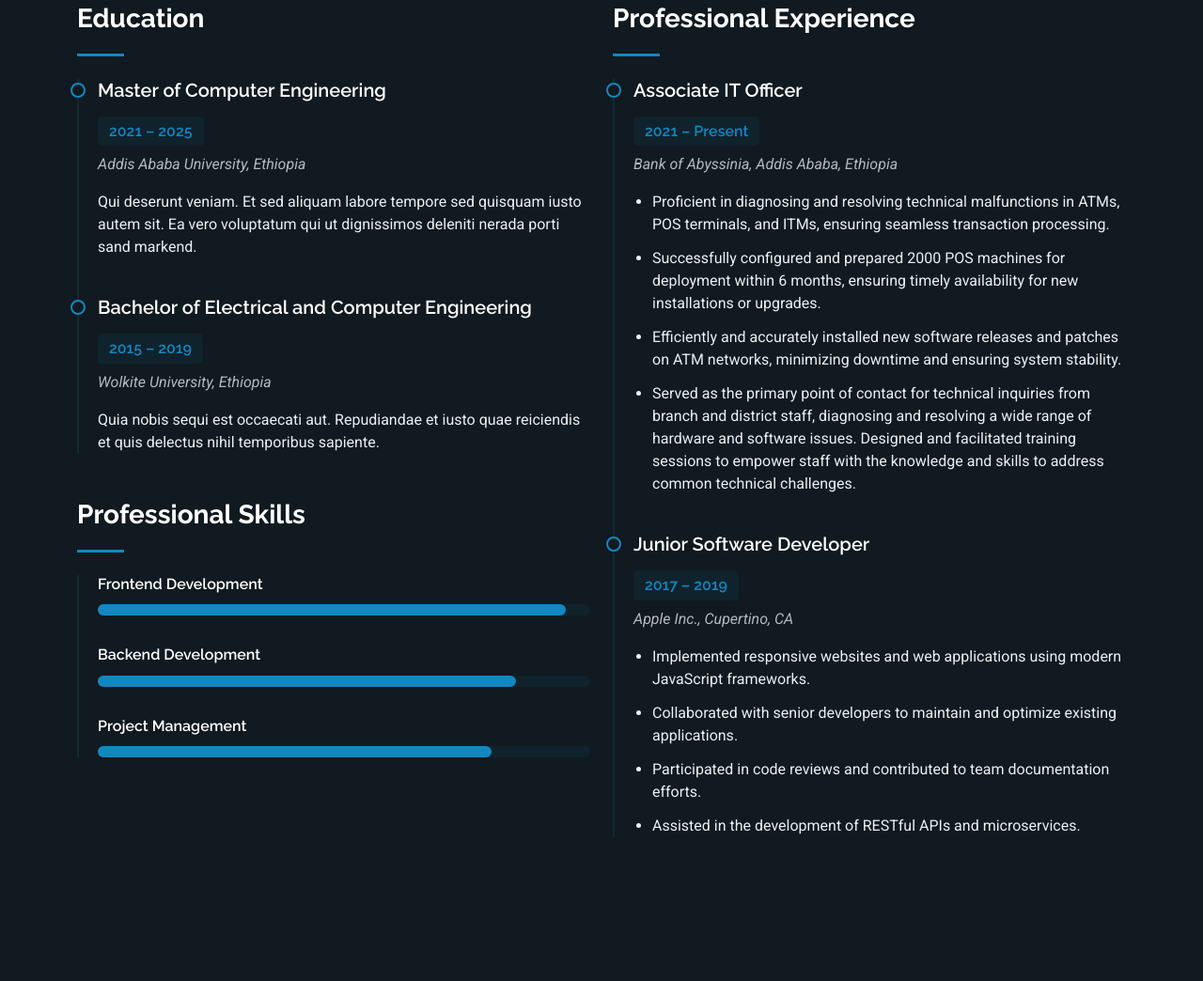
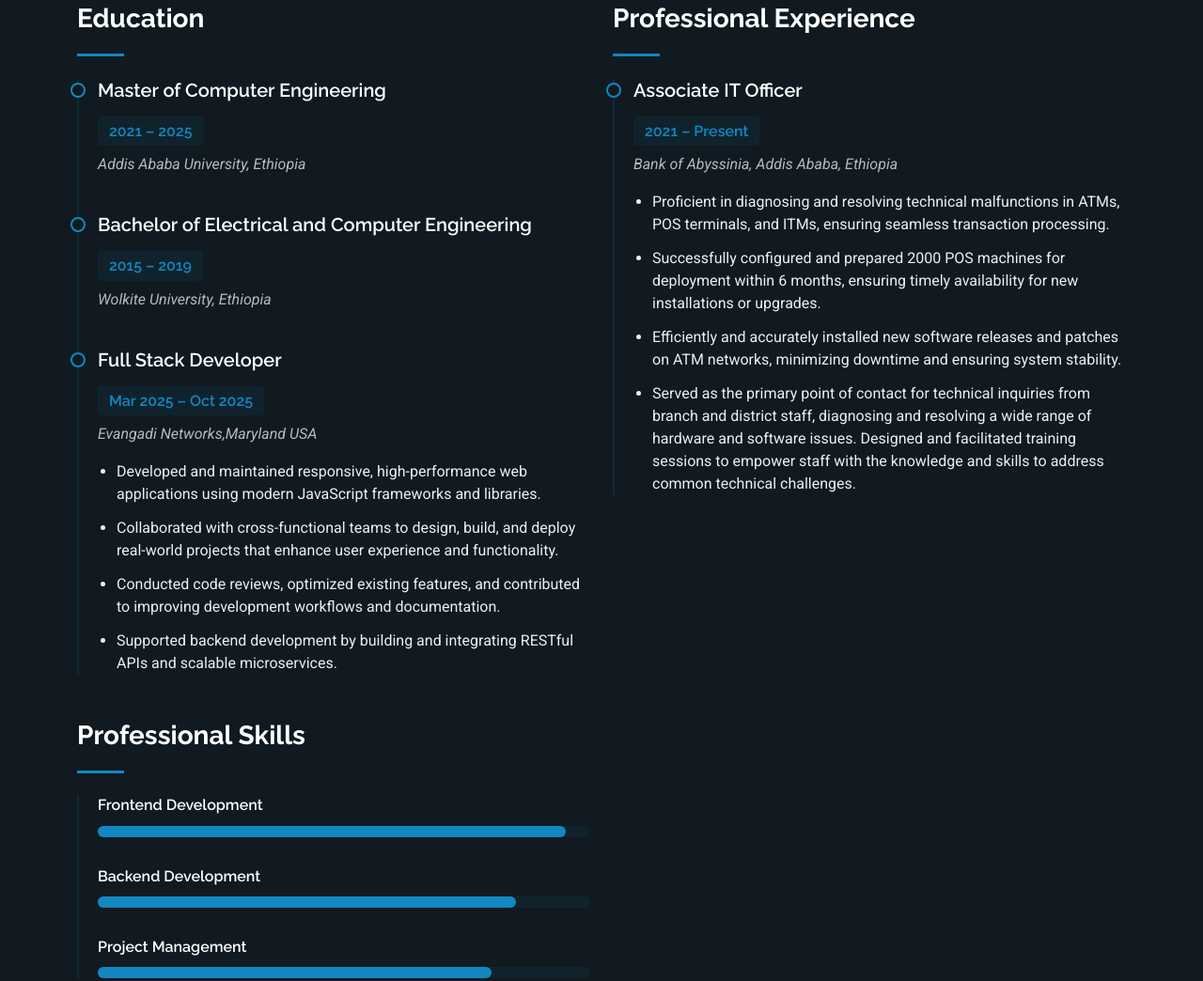
Before and after one commit to Rbk36/portfolio, a website: page index.html in a window 1280 px wide. Shown: the part 2707-3751 px from the top of the page at 94% size. Drawn offline with Linux system fonts and the light colour scheme.

```diff
--- a/index.html
+++ b/index.html
@@ -302,11 +302,6 @@
                     <p class="institution">
                       <em>Addis Ababa University, Ethiopia</em>
                     </p>
-                    <p>
-                      Qui deserunt veniam. Et sed aliquam labore tempore sed
-                      quisquam iusto autem sit. Ea vero voluptatum qui ut
-                      dignissimos deleniti nerada porti sand markend.
-                    </p>
                   </article>
                   <article class="education-item">
                     <h4>Bachelor of Electrical and Computer Engineering</h4>
@@ -314,11 +309,34 @@
                     <p class="institution">
                       <em>Wolkite University, Ethiopia</em>
                     </p>
-                    <p>
-                      Quia nobis sequi est occaecati aut. Repudiandae et iusto
-                      quae reiciendis et quis delectus nihil temporibus
-                      sapiente.
+                  </article>
+                  <article class="experience-item">
+                    <h4>Full Stack Developer</h4>
+                    <h5>Mar 2025 – Oct 2025</h5>
+                    <p class="company">
+                      <em>Evangadi Networks,Maryland USA</em>
                     </p>
+                    <ul>
+                      <li>
+                        Developed and maintained responsive, high-performance
+                        web applications using modern JavaScript frameworks and
+                        libraries.
+                      </li>
+                      <li>
+                        Collaborated with cross-functional teams to design,
+                        build, and deploy real-world projects that enhance user
+                        experience and functionality.
+                      </li>
+                      <li>
+                        Conducted code reviews, optimized existing features, and
+                        contributed to improving development workflows and
+                        documentation.
+                      </li>
+                      <li>
+                        Supported backend development by building and
+                        integrating RESTful APIs and scalable microservices.
+                      </li>
+                    </ul>
                   </article>
                 </div>
               </div>
@@ -400,29 +418,6 @@
                         Designed and facilitated training sessions to empower
                         staff with the knowledge and skills to address common
                         technical challenges.
-                      </li>
-                    </ul>
-                  </article>
-                  <article class="experience-item">
-                    <h4>Junior Software Developer</h4>
-                    <h5>2017 – 2019</h5>
-                    <p class="company"><em>Apple Inc., Cupertino, CA</em></p>
-                    <ul>
-                      <li>
-                        Implemented responsive websites and web applications
-                        using modern JavaScript frameworks.
-                      </li>
-                      <li>
-                        Collaborated with senior developers to maintain and
-                        optimize existing applications.
-                      </li>
-                      <li>
-                        Participated in code reviews and contributed to team
-                        documentation efforts.
-                      </li>
-                      <li>
-                        Assisted in the development of RESTful APIs and
-                        microservices.
                       </li>
                     </ul>
                   </article>
```
